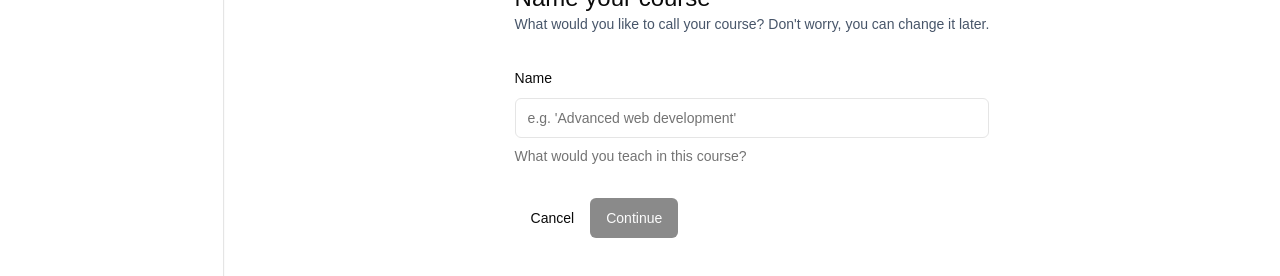
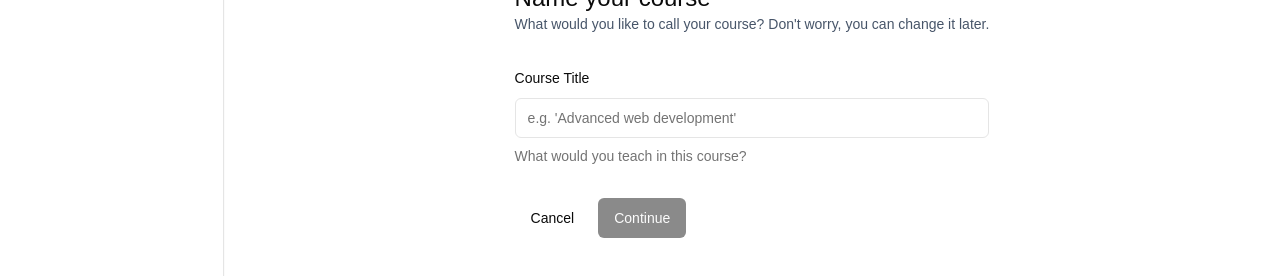
Before and after one commit to lexand-dev/lms-platform, a Next.js app: page /teacher/create in a window 1280 px wide. Shown: the part 250-526 px from the top of the page. Built offline with nearby package versions, Linux system fonts and the light colour scheme; no server answers.

Commit message:
fix: update label in NewCourseForm from 'Name' to 'Course Title' and adjust layout for better spacing

```diff
--- a/src/features/courses/components/new-course-form.tsx
+++ b/src/features/courses/components/new-course-form.tsx
@@ -52,7 +52,7 @@ export const NewCourseForm = () => {
           control={form.control}
           render={({ field }) => (
             <FormItem>
-              <FormLabel>Name</FormLabel>
+              <FormLabel>Course Title</FormLabel>
               <FormControl>
                 <Input
                   placeholder="e.g. 'Advanced web development'"
@@ -67,7 +67,7 @@ export const NewCourseForm = () => {
             </FormItem>
           )}
         />
-        <div>
+        <div className="flex gap-x-2">
           <Link href="/">
             <Button type="button" variant="ghost">
               Cancel
```
